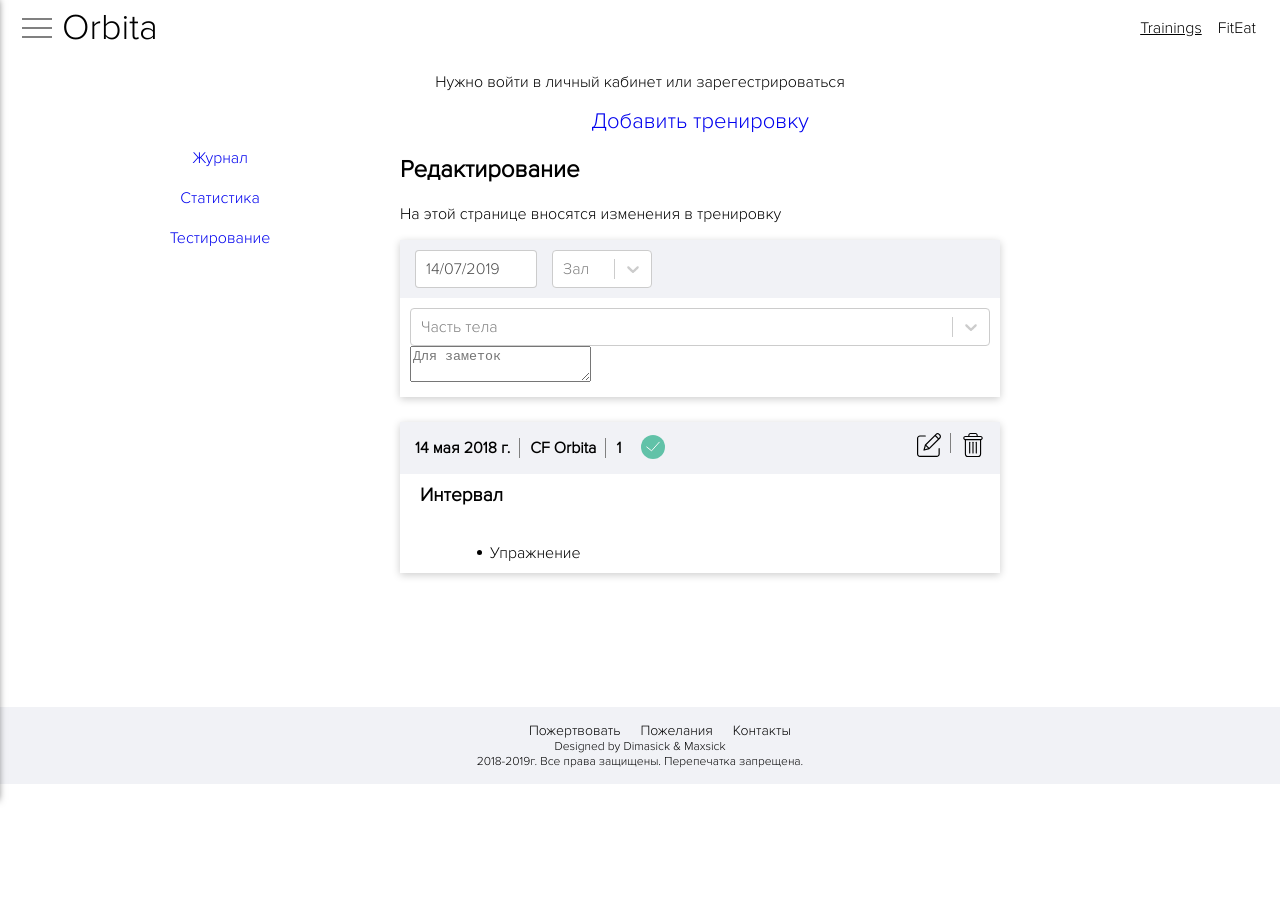
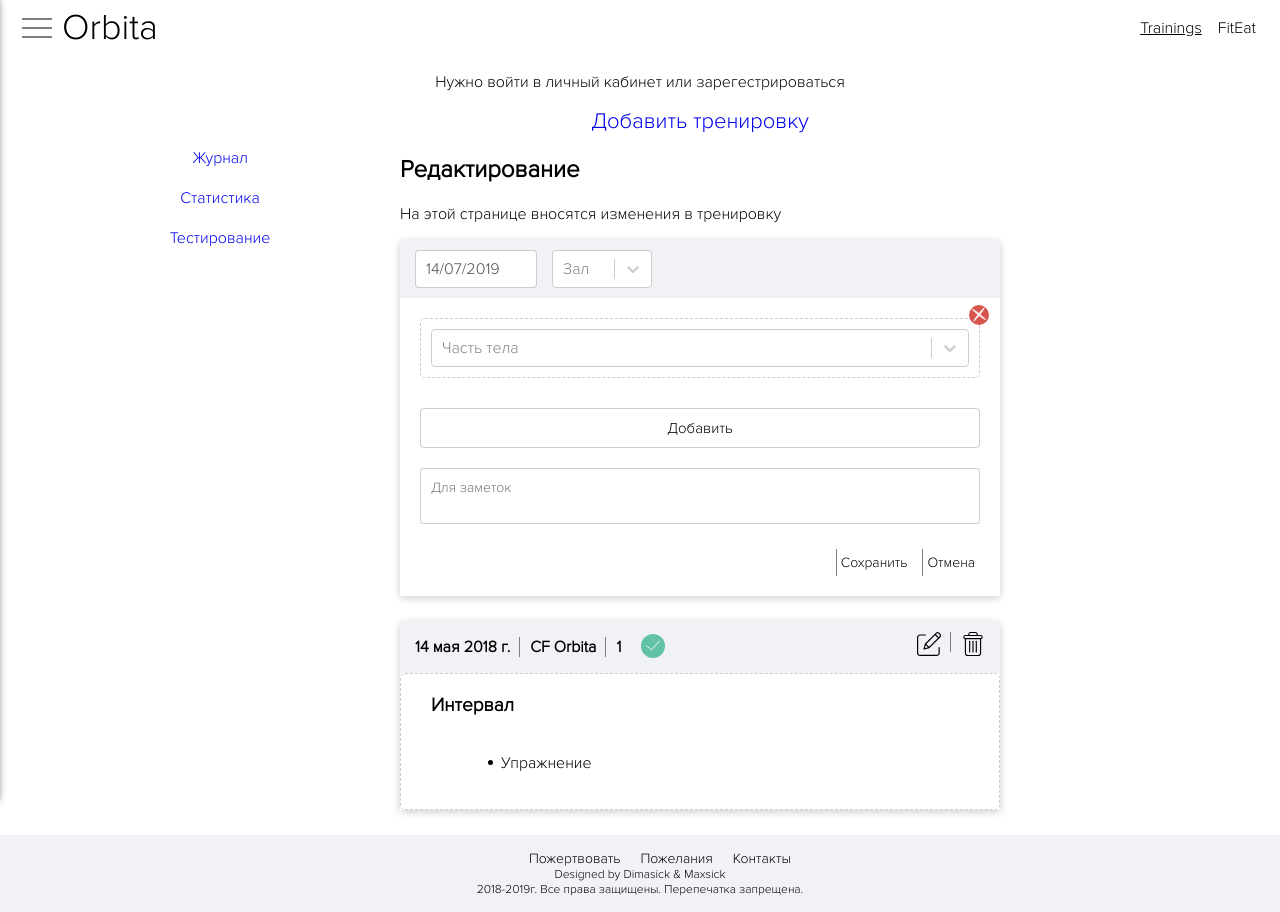
Before and after one commit to CFOrbita/Orbita, a React app: page /trainings in a window 1280 px wide. Before the commit the page ends 800 px from the top, so only its background shows below. Built offline with nearby package versions, Linux system fonts and the light colour scheme.

Commit message:
Добавил удаление, добавление тренировки, немного опти-но под мобилку

```diff
--- a/src/assets/sass/modules/_card.scss
+++ b/src/assets/sass/modules/_card.scss
@@ -29,7 +29,7 @@
 }
 
 .card-content__wrapper {
-  padding: 10px;
+  padding: 20px;
 }
 
 .card-content__title {
@@ -123,6 +123,13 @@
   }
 }
 
+.card-content {
+  position: relative;
+  border: 1px dashed  rgba(0, 0, 0, 0.2);
+  border-radius: 5px;
+  padding: 10px;
+}
+
 .card__date-picker {
   padding: 0 10px;
   border: 1px solid rgba(0, 0, 0, 0.2);
@@ -138,6 +145,10 @@
 
   &:focus {
     box-shadow: 0 0 0 2px rgba(30, 144, 255, 1);
+  }
+
+  &:hover {
+    border: 1px solid rgba(0, 0, 0, 0.4);
   }
 }
 
@@ -171,3 +182,153 @@
 .card__select--workout {
   min-width: 160px;
 }
+
+.card__comment {
+  padding: 20px;
+}
+
+.card-comment__textarea {
+  width: 100%;
+  font-family: inherit;
+  font-size: 14px;
+  outline: none;
+  resize: none;
+  padding: 10px;
+  box-sizing: border-box;
+  border: 1px solid rgba(0, 0, 0, 0.2);
+  border-radius: 4px;
+  transition: 0.2s ease-in;
+
+  &:focus {
+    box-shadow: 0 0 0 2px rgba(30, 144, 255, 1);
+  }
+
+  &:hover {
+    border: 1px solid rgba(0, 0, 0, 0.4);
+  }
+}
+
+.card__add {
+  padding: 10px 20px 0 20px;
+}
+
+.card__add-workout {
+  text-align: center;
+  width: 100%;
+  padding: 10px 0;
+  background: none;
+  outline: none;
+  border: 1px solid rgba(0, 0, 0, 0.2);
+  border-radius: 4px;
+  font-family: inherit;
+  font-size: 15px;
+  transition: 0.2s;
+
+  &:hover {
+    cursor: pointer;
+    border: 1px solid rgba(0, 0, 0, 0.4);
+  }
+}
+
+.card__btn-delete {
+  position: absolute;
+  top: -14px;
+  right: -10px;
+  display: inline-block;
+  width: 20px;
+  height: 20px;
+  border-radius: 50%;
+  border: none;
+  outline: none;
+  overflow: hidden;
+  background: rgba(206,42,33, 0.8);
+  transition: 0.2s;
+
+  &:hover {
+    cursor: pointer;
+    background: rgba(206,42,33, 1);
+  }
+
+  &::before, &::after {
+    content: '';
+    position: absolute;
+    height: 3px;
+    width: 90%;
+    top: 50%;
+    left: 1px;
+    margin-top: -2px;
+    background: rgba(255, 255, 255, 0.9);
+    border-radius: 120% 0;
+  }
+
+  &::before {
+    transform: rotate(45deg);
+  }
+
+  &::after {
+    transform: rotate(-45deg);
+  }
+}
+
+.card__actions {
+  padding: 0 20px 20px 20px;
+  display: flex;
+}
+
+.card__actions button {
+  //border: 1px solid rgba(0, 0, 0, 0.5);
+  border: none;
+  position: relative;
+  background: none;
+  outline: none;
+  font-family: inherit;
+  font-size: 14px;
+  padding: 5px;
+  transition: 0.2s;
+
+  &::after, &::before {
+    position: absolute;
+    content: '';
+    background: rgba(0, 0, 0, 0.5);
+    transition: 0.3s;
+  }
+
+  &::after {
+    height: 100%;
+    width: 1px;
+    bottom: 0;
+    left: 0;
+  }
+
+  &::before {
+    height: 1px;
+    width: 0;
+    bottom: 0;
+    left: 0;
+  }
+
+  &:hover {
+    cursor: pointer;
+
+    &::after {
+      height: 0;
+    }
+
+    &::before {
+      width: 100%;
+    }
+  }
+}
+
+.card__actions-save {
+  margin-left: auto;
+  margin-right: 10px;
+
+  &:hover {
+  }
+}
+
+.card__actions-cancel {
+  &:hover {
+  }
+}
--- a/src/components/content/trainings/add-training/add-training.js
+++ b/src/components/content/trainings/add-training/add-training.js
@@ -1,6 +1,5 @@
 import React, {Component} from "react";
 import TrainingCardEdit from "../training-card-edit/training-card-edit";
-import Workout from "../training-session/training-session";
 
 class TrainingCardAdd extends Component {
   constructor(props) {
@@ -12,7 +11,8 @@
         inputValue: null
       },
       startDate: new Date(),
-      sessions: [{ partBody: null, exercise: null }],
+      sessions: [{id: '1', partBody: null}],
+      note: ''
     };
 
     this.handleGymChange = this.handleGymChange.bind(this);
@@ -20,8 +20,35 @@
     this.handleDateChange = this.handleDateChange.bind(this);
     this.handleBodyPartChange = this.handleBodyPartChange.bind(this);
     this.handleExerciseChange = this.handleExerciseChange.bind(this);
-    this.handleSetsChange = this.handleSetsChange.bind(this);
-    this.handleRepeatsChange = this.handleRepeatsChange.bind(this);
+    this.handleInputChange = this.handleInputChange.bind(this);
+    this.handleTextareaChange = this.handleTextareaChange.bind(this);
+    this.handleDeleteSession = this.handleDeleteSession.bind(this);
+    this.handleAddSession = this.handleAddSession.bind(this);
+    this.sessionFinder = this.sessionFinder.bind(this);
+  }
+
+  sessionFinder(id) {
+    // 1. Make a shallow copy of the items
+    const sessions = [...this.state.sessions];
+    // 1.1 Find current object's index
+    const index = sessions.findIndex((session => session.id === id));
+    // 2. Make a shallow copy of the item you want to mutate
+    let session = {...sessions[index]};
+
+    return {session, index}
+  }
+
+  defineLastId() {
+    const sessions = [...this.state.sessions];
+    let id = 0;
+
+    sessions.forEach((item) => {
+      if (item.id > id) {
+        id = item.id
+      }
+    });
+
+    return Number(id);
   }
 
   handleGymChange(newValue) {
@@ -46,49 +73,68 @@
     });
   };
 
-  handleBodyPartChange(selectedOption) {
-    const first = this.state.sessions[0];
-    this.setState({
-      first: {
-        partBody: selectedOption,
-        exercise: null
-      }
-    });
+  handleBodyPartChange(selectedOption, id) {
+    let sessions = [...this.state.sessions];
+    const {session, index} = this.sessionFinder(id);
+    // 3. Replace the property you're intested in
+    session.partBody = selectedOption;
+    session.exercise = null;
+    if (session.sets || session.repeats) {
+      session.sets = null;
+      session.repeats = null;
+    }
+    // 4. Put it back into our array. N.B. we *are* mutating the array here, but that's why we made a copy first
+    sessions[index] = session;
+    // 5. Set the state to our new copy
+    this.setState({sessions});
   };
 
-  handleExerciseChange(selectedOption) {
-    this.setState(
-      (prevState) => {
-        return {
-          session: {
-            ...prevState.session,
-            exercise: selectedOption
-          }
-        }
-      });
+  handleExerciseChange(selectedOption, id) {
+    let sessions = [...this.state.sessions];
+    const {session, index} = this.sessionFinder(id);
+
+    session.exercise = selectedOption;
+    sessions[index] = session;
+
+    this.setState({sessions});
   };
 
-  handleSetsChange(value) {
-    this.setState((prevState) => {
-      return {
-        session: {
-          ...prevState.session,
-          sets: value
-        }
-      }
-    });
+  handleInputChange(event, id) {
+    const target = event.target;
+    const value = target.value;
+    const name = target.name;
+
+    let sessions = [...this.state.sessions];
+    const {session, index} = this.sessionFinder(id);
+
+    session[name] = value;
+    sessions[index] = session;
+
+    this.setState({sessions});
   };
 
-  handleRepeatsChange(value) {
-    this.setState((prevState) => {
-      return {
-        session: {
-          ...prevState.session,
-          repeats: value
-        }
-      }
+  handleTextareaChange(event) {
+    this.setState({
+      textarea: event.target.value
+    })
+  }
+
+  handleDeleteSession(id) {
+    this.setState(state => {
+      const sessions = state.sessions.filter(item => item.id !== id);
+
+      return {sessions};
     });
-  };
+  }
+
+  handleAddSession() {
+    let sessions = [...this.state.sessions];
+    const newId = this.defineLastId() + 1;
+
+    sessions.push({id: newId, partBody: null});
+
+    this.setState({sessions});
+  }
 
   render() {
     const {gym, startDate, sessions} = this.state;
@@ -109,8 +155,10 @@
               onGymInputChange={this.handleGymInputChange}
               onPartBodyChange={this.handleBodyPartChange}
               onExerciseChange={this.handleExerciseChange}
-              onSetsChange={this.handleSetsChange}
-              onRepeatsChange={this.handleRepeatsChange}
+              onInputChange={this.handleInputChange}
+              onTextareaChange={this.handleTextareaChange}
+              onDeleteSession={this.handleDeleteSession}
+              onAddSession={this.handleAddSession}
             />
           </div>
 
--- a/src/components/content/trainings/training-card-edit/training-card-edit.js
+++ b/src/components/content/trainings/training-card-edit/training-card-edit.js
@@ -21,8 +21,10 @@
       onGymInputChange,
       onPartBodyChange,
       onExerciseChange,
-      onSetsChange,
-      onRepeatsChange
+      onInputChange,
+      onTextareaChange,
+      onDeleteSession,
+      onAddSession
     } = this.props;
 
     return (
@@ -49,15 +51,30 @@
             return (
               <TrainingSession
                 key={index}
-                partBody={item.partBody}
-                exercise={item.exercise}
+                item={item}
                 onPartBodyChange={onPartBodyChange}
                 onExerciseChange={onExerciseChange}
-                onSetsChange={onSetsChange}
-                onRepeatsChange={onRepeatsChange}/>
+                onInputChange={onInputChange}
+                onDeleteSession={onDeleteSession} />
             )
           })}
-
+          <div className="card__add">
+            <button
+              className="card__add-workout"
+              onClick={onAddSession}>
+              Добавить
+            </button>
+          </div>
+          <div className="card__comment">
+            <textarea
+              className="card-comment__textarea"
+              placeholder="Для заметок"
+              onChange={onTextareaChange}/>
+          </div>
+          <div className="card__actions">
+            <button className="card__actions-save">Сохранить</button>
+            <button className="card__actions-cancel">Отмена</button>
+          </div>
         </div>
       </React.Fragment>
     )
--- a/src/components/content/trainings/training-session/training-session.js
+++ b/src/components/content/trainings/training-session/training-session.js
@@ -8,61 +8,10 @@
     super(props);
 
     this.state = {
-      session: {
-        partBody: null,
-        exercise: null,
-      }
     };
 
-    // this.handleBodyPartChange = this.handleBodyPartChange.bind(this);
-    // this.handleExerciseChange = this.handleExerciseChange.bind(this);
-    // this.handleSetsChange = this.handleSetsChange.bind(this);
-    // this.handleRepeatsChange = this.handleRepeatsChange.bind(this);
     this.setExercises = this.setExercises.bind(this);
   }
-
-  // handleBodyPartChange(selectedOption) {
-  //   this.setState({
-  //     session: {
-  //       partBody: selectedOption,
-  //       exercise: null
-  //     }
-  //   });
-  // };
-  //
-  // handleExerciseChange(selectedOption) {
-  //   this.setState(
-  //     (prevState) => {
-  //       return {
-  //         session: {
-  //           ...prevState.session,
-  //           exercise: selectedOption
-  //         }
-  //       }
-  //     });
-  // };
-  //
-  // handleSetsChange(value) {
-  //   this.setState((prevState) => {
-  //     return {
-  //       session: {
-  //         ...prevState.session,
-  //         sets: value
-  //       }
-  //     }
-  //   });
-  // };
-  //
-  // handleRepeatsChange(value) {
-  //   this.setState((prevState) => {
-  //     return {
-  //       session: {
-  //         ...prevState.session,
-  //         repeats: value
-  //       }
-  //     }
-  //   });
-  // };
 
   setExercises(part) {
     switch (part.value) {
@@ -82,10 +31,15 @@
   }
 
   render() {
-    // const {partBody, exercise} = this.state.session;
-    const {partBody, exercise, onPartBodyChange,  onExerciseChange,
-      onSetsChange,
-      onRepeatsChange} = this.props;
+    const {
+      item,
+      onPartBodyChange,
+      onExerciseChange,
+      onInputChange,
+      onDeleteSession
+    } = this.props;
+
+    const {id, partBody, exercise, sets, repeats} = item;
 
     let exercises = null;
 
@@ -100,54 +54,26 @@
             className="card__select"
             value={partBody}
             placeholder="Часть тела"
-            onChange={onPartBodyChange}
+            onChange={(e) => onPartBodyChange(e, id)}
             options={Options.optionsPartBody} />
 
           {partBody &&
             <React.Fragment>
               <Workout
+                id={id}
                 selectedExercise={exercise}
+                sets={sets}
+                repeats={repeats}
                 exercises={exercises}
-                onExerciseChange={this.handleExerciseChange}
-                onSetsChange={this.handleSetsChange}
-                onRepeatsChange={this.handleRepeatsChange}
+                onExerciseChange={onExerciseChange}
+                onInputChange={onInputChange}
               />
             </React.Fragment>
           }
-
-          {/*<div className="card-content__workout">*/}
-            {/*<div className="input-wrapper">*/}
-              {/*<input className="card-content__workout-item card-content--input" type="number" placeholder="0"*/}
-                     {/*id="reps"/>*/}
-              {/*<span>x</span>*/}
-              {/*<input className="card-content__workout-item card-content--input input-sets" type="number"*/}
-                     {/*placeholder="0" id="sets"/>*/}
-            {/*</div>*/}
-          {/*</div>*/}
-
-          {/*<select className="card-content__workout-item card-select">*/}
-            {/*<option selected disabled>Упражнение</option>*/}
-            {/*<option className="card-select__item">Подтягивания</option>*/}
-            {/*<option className="card-select__item">Cтановая тяга</option>*/}
-          {/*</select>*/}
-          {/*<select className="card-content__workout-item card-select">*/}
-            {/*<option selected disabled>Снаряд</option>*/}
-            {/*<option className="card-select__item">штанга</option>*/}
-            {/*<option className="card-select__item">медбол</option>*/}
-            {/*<option className="card-select__item">гиря</option>*/}
-            {/*<option className="card-select__item">гантель</option>*/}
-            {/*<option className="card-select__item">диск</option>*/}
-            {/*<option className="card-select__item">сендбэг</option>*/}
-          {/*</select>*/}
-          {/*<div className="input-wrapper">*/}
-            {/*<input className="card-content__workout-item card-content--input minutes" type="number"*/}
-                   {/*placeholder="0" id="minutes"/>*/}
-            {/*<label className="card-label" htmlFor="minutes">мин.</label>*/}
-          {/*</div>*/}
-          {/*<div className="card-content__workout-item delete"><i className="fas fa-trash-alt"></i></div>*/}
-        </div>
-        <div className="card-content card-comment">
-          <textarea className="card-comment__textarea" placeholder="Для заметок"></textarea>
+          <button
+            className="card__btn-delete"
+            onClick={() => onDeleteSession(id)}
+            />
         </div>
       </div>
     );
```
Also changed, not shown: src/assets/sass/modules/_training.scss (+21 -0 lines), src/components/content/trainings/workout/workout.js (+12 -6 lines).
